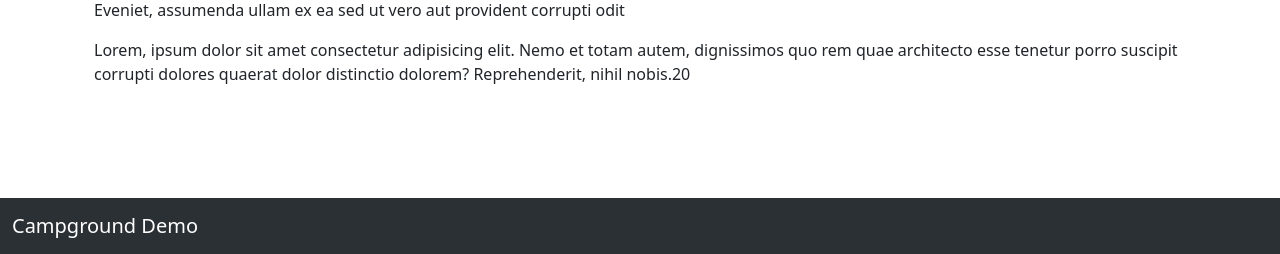
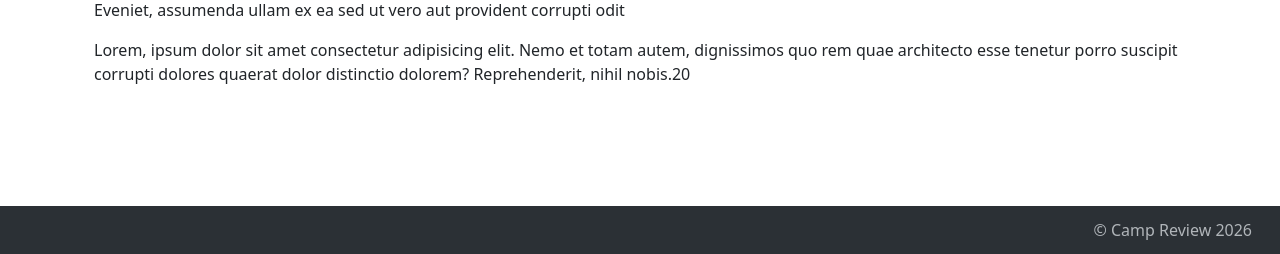
Before and after one commit to JosueJMartinez/yelpcamp, a Node server app: page / in a window 1280 px wide. Shown: the part 546-800 px from the top of the page. Run offline with Node 20, Linux system fonts and the light colour scheme; some libraries are stand-ins or nearby versions.

Commit message:
Slight modification on my footer

```diff
--- a/views/partials/footer.ejs
+++ b/views/partials/footer.ejs
@@ -1,5 +1,5 @@
-<footer class="navbar bg-body-tertiary mt-auto" data-bs-theme="dark">
+<footer class="navbar bg-body-tertiary mt-auto py-1 " data-bs-theme="dark">
   <div class="container-fluid">
-    <a class="navbar-brand" href="#">Campground Demo</a>
+    <span class="text-muted navbar-text ms-auto px-3">&copy Camp Review 2026</span>
   </div>
 </footer>
```
